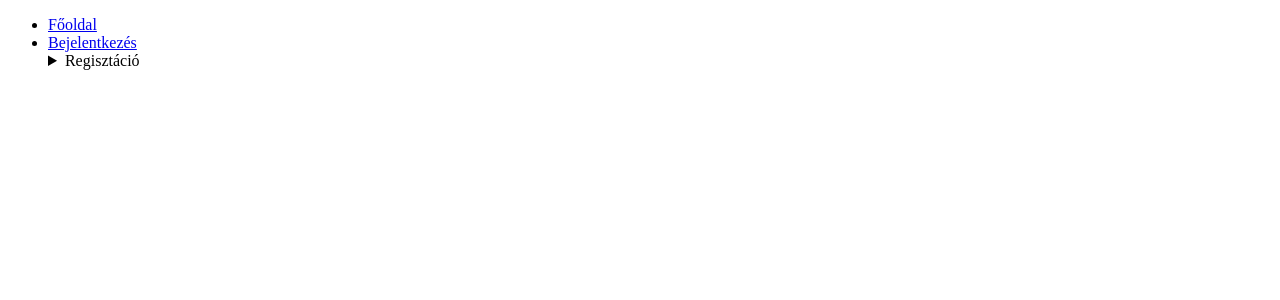
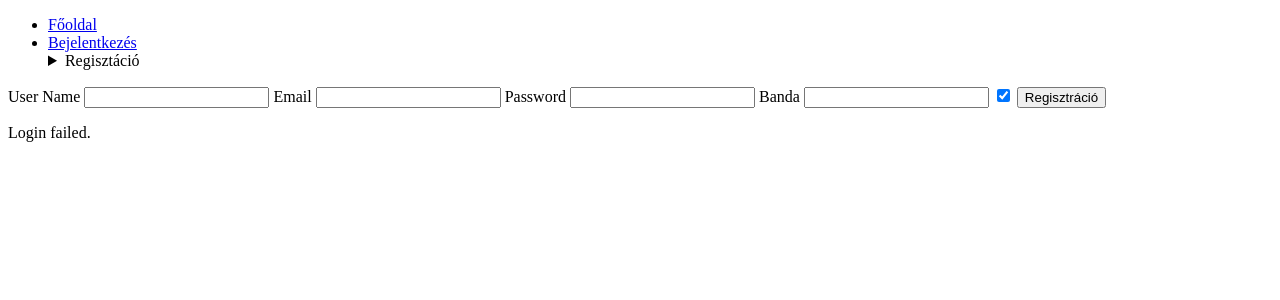
Before and after one commit to HangBeni/webprog2, a SvelteKit app: page /login in a window 1280 px wide. Shown: the top 300 px of the page. Built offline with nearby package versions, Linux system fonts and the light colour scheme.

Commit message:
feat: login page

```diff
--- /dev/null
+++ b/src/routes/login/+page.svelte
@@ -0,0 +1,15 @@
+<script lang="ts">
+	import UserForm from "$lib/forms/UserForm.svelte";
+
+
+</script>
+
+
+<main>
+<UserForm/>
+</main>
+
+
+<style>
+
+</style>
```
